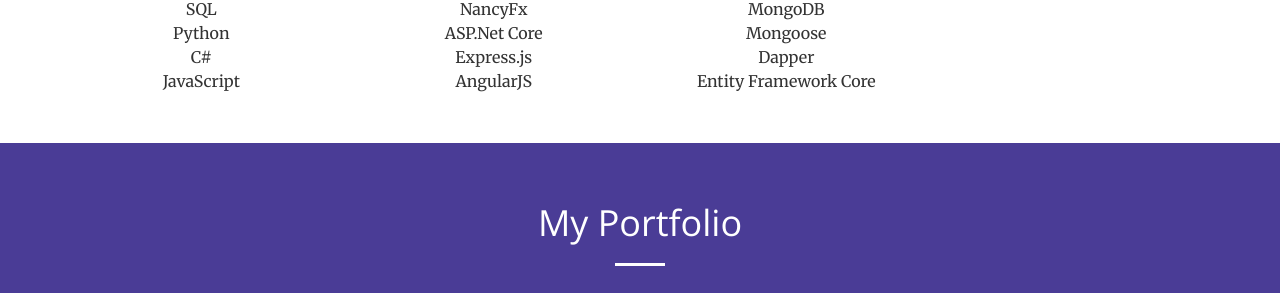
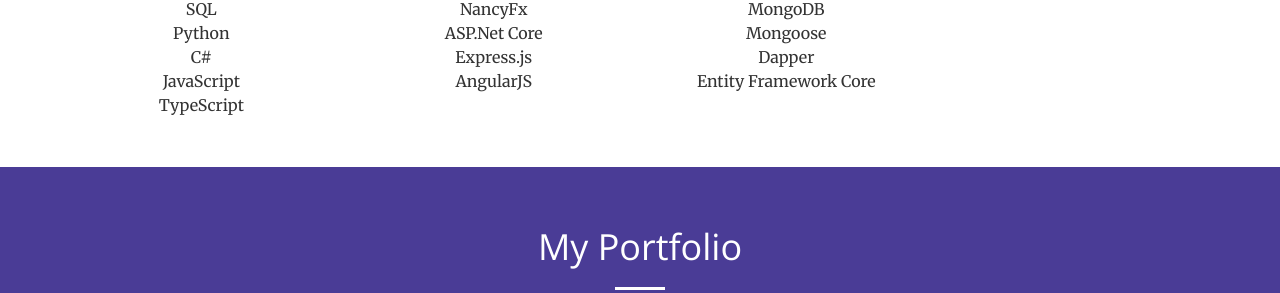
Before and after one commit to denglish7/denglish7.github.io, a website: page index.html in a window 1280 px wide. Shown: the part 1730-2023 px from the top of the page. Drawn offline with nearby package versions, Linux system fonts and the light colour scheme.

Commit message:
update skills

```diff
--- a/index.html
+++ b/index.html
@@ -115,6 +115,7 @@
                         <p>Python</p>
                         <p>C#</p>
                         <p>JavaScript</p>
+                        <p>TypeScript</p>
                     </div>
                 </div>
                 <div class="col-lg-3 col-md-6 text-center">
```
